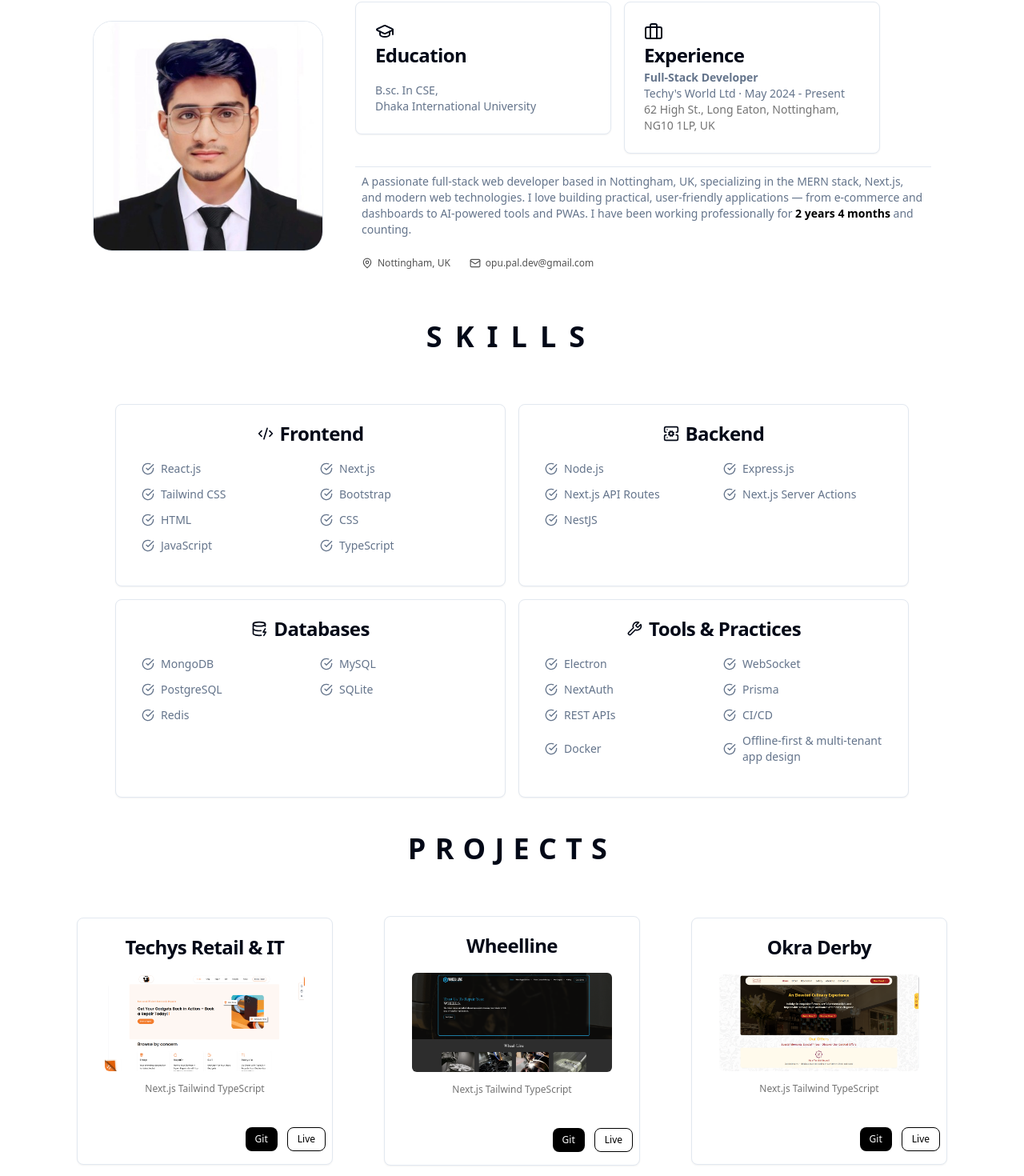
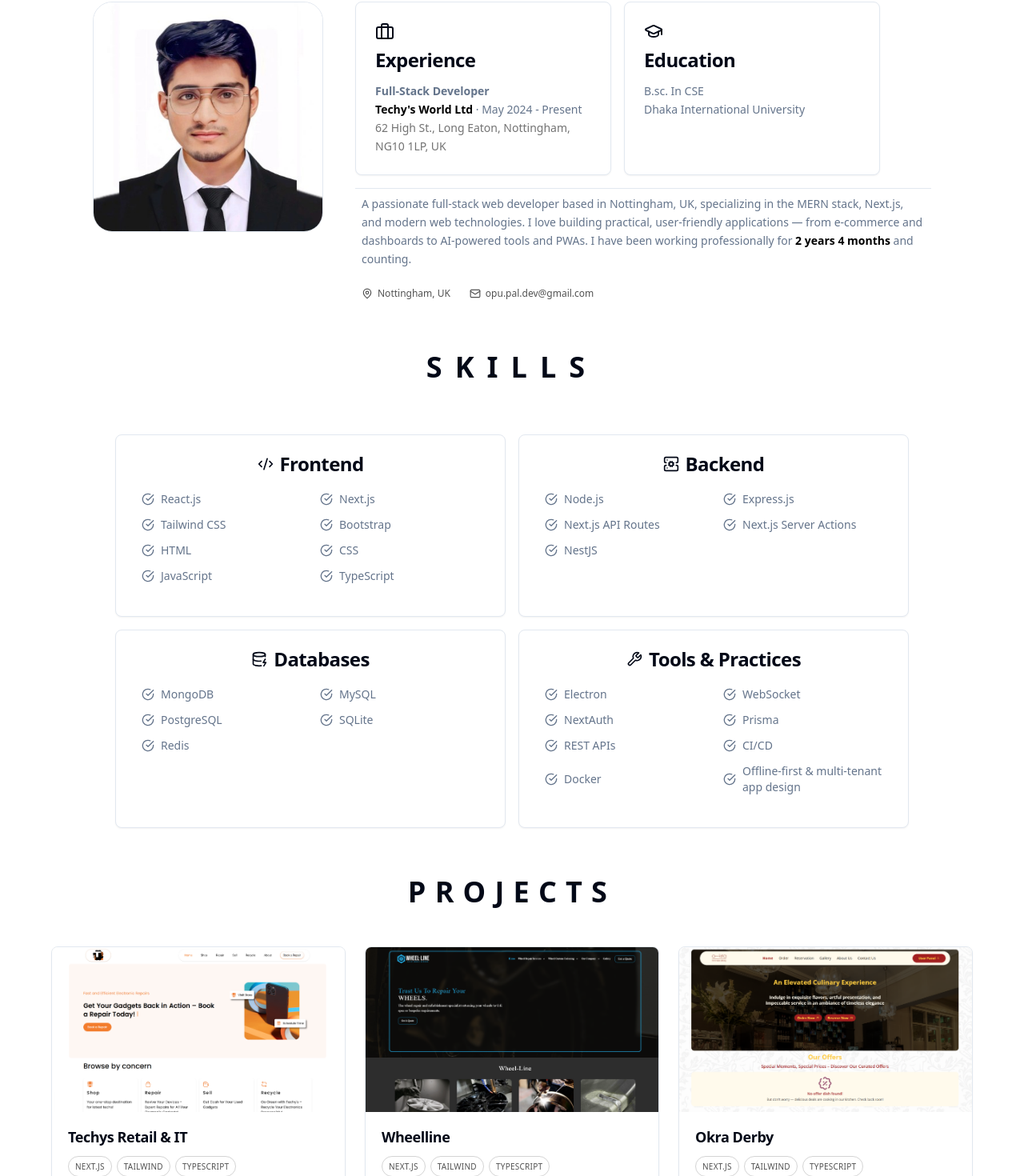
Before and after one commit to opurbo007/portfolio, a Next.js app: page / in a window 1280 px wide. Shown: the part 1065-2535 px from the top of the page at 80% size. Built offline with nearby package versions, Linux system fonts and the light colour scheme.

Commit message:
update About and Project components: adjust layout for better alignment and spacing; enhance project card design with tags and improved button styles

```diff
--- a/src/components/About.tsx
+++ b/src/components/About.tsx
@@ -14,7 +14,7 @@ const About = () => {
         </h2>
       </div>
       <div>
-        <div className="px-4 sm:px-20 flex flex-col sm:flex-row items-center justify-center gap-10">
+        <div className="px-4 sm:px-20 flex flex-col sm:flex-row items-start justify-center gap-10">
           <div>
             <Image
               src={"/avatar.jpg"}
@@ -25,29 +25,19 @@ const About = () => {
             />
           </div>
           <div>
-            <div className="flex sm:flex-row flex-col gap-4">
-              <div>
-                <Card className="w-[20rem]">
-                  <CardHeader>
-                    <GraduationCap />
-                    <CardTitle className="pb-4">Education </CardTitle>
-                    <CardDescription>
-                      {`B.sc. In CSE,`}
-                      <br />
-                      {`Dhaka International University`}
-                    </CardDescription>
-                  </CardHeader>
-                </Card>
-              </div>
-              <div>
-                <Card className="w-[20rem] ">
-                  <CardHeader>
-                    <Briefcase />
-                    <CardTitle>Experience </CardTitle>
-                    <CardDescription>
+            <div className="flex sm:flex-row flex-col gap-4 items-stretch">
+              <div className="space-y-2">
+                <Card className="w-[20rem] h-full">
+                  <CardHeader className="space-y-3">
+                    <Briefcase className="h-6 w-6" />
+                    <CardTitle className="pb-1">Experience</CardTitle>
+                    <CardDescription className="leading-relaxed space-y-1">
                       <span className="font-semibold">Full-Stack Developer</span>
                       <br />
-                      {`Techy's World Ltd · May 2024 - Present`}
+                      <span className="font-semibold text-black dark:text-white">
+                        {`Techy's World Ltd`}
+                      </span>
+                      {` · May 2024 - Present`}
                       <br />
                       <span className="text-neutral-500 dark:text-neutral-400">
                         62 High St., Long Eaton, Nottingham, NG10 1LP, UK
@@ -56,11 +46,24 @@ const About = () => {
                   </CardHeader>
                 </Card>
               </div>
+              <div className="space-y-2">
+                <Card className="w-[20rem] h-full">
+                  <CardHeader className="space-y-3">
+                    <GraduationCap className="h-6 w-6" />
+                    <CardTitle className="pb-1">Education</CardTitle>
+                    <CardDescription className="leading-relaxed space-y-1">
+                      {`B.sc. In CSE`}
+                      <br />
+                      {`Dhaka International University`}
+                    </CardDescription>
+                  </CardHeader>
+                </Card>
+              </div>
             </div>
             <div className="py-4">
               <Separator />
               <div className="w-[20rem] sm:w-[45rem] px-2 py-2 border-none bg-transparent">
-                <CardDescription>
+                <CardDescription className="leading-relaxed">
                   {`A passionate full-stack web developer based in Nottingham, UK, specializing in the MERN stack, Next.js, and modern web technologies. I love building practical, user-friendly applications — from e-commerce and dashboards to AI-powered tools and PWAs. I have been working professionally for `}
                   <span className="font-semibold text-black dark:text-white">
                     {duration}
--- a/src/components/Project.tsx
+++ b/src/components/Project.tsx
@@ -3,6 +3,7 @@
 import Image from "next/image";
 import React, { useState } from "react";
 import Link from "next/link";
+import { Github } from "lucide-react";
 import { Card, CardDescription, CardHeader, CardTitle } from "./ui/card";
 
 interface ProjectType {
@@ -205,67 +206,83 @@ const Project: React.FC = () => {
   const projects = showAll ? allProjects : allProjects.slice(0, INITIAL_COUNT);
 
   return (
-    <section className="h-full py-8">
+    <section className="h-full py-12">
       <div>
-        <h2 className="flex items-center justify-center font-semibold text-4xl pb-16 tracking-[0.7rem]">
+        <h2 className="flex items-center justify-center font-semibold text-4xl pb-12 tracking-[0.7rem]">
           PROJECTS
         </h2>
       </div>
       <div className="flex items-center justify-center px-4">
-        <div className="flex flex-wrap items-center justify-center gap-4 sm:gap-16 max-w-6xl">
-          {projects.map((item) => (
-            <div key={item._id}>
-              <Card className="w-[20rem]">
-                <CardHeader>
-                  <CardTitle className="pb-4 text-center">
+        <div className="grid sm:grid-cols-2 lg:grid-cols-3 gap-6 max-w-6xl w-full">
+          {projects.map((item) => {
+            const tags = item.description?.split(" ") ?? [];
+            return (
+              <Card
+                key={item._id}
+                className="overflow-hidden flex flex-col hover:shadow-lg transition-shadow duration-300"
+              >
+                <div className="relative w-full aspect-video bg-neutral-100 dark:bg-neutral-900">
+                  <Image
+                    src={item.imagePath}
+                    alt={item.name}
+                    fill
+                    sizes="(max-width: 768px) 100vw, (max-width: 1024px) 50vw, 33vw"
+                    className="object-cover"
+                  />
+                </div>
+                <CardHeader className="space-y-3 p-5 flex-1">
+                  <CardTitle className="text-lg font-semibold leading-tight">
                     {item.name}
                   </CardTitle>
                   <CardDescription>
-                    <Image
-                      src={item.imagePath}
-                      alt={item.name}
-                      height={250}
-                      width={250}
-                      className="rounded-md mx-auto"
-                    />
+                    <div className="flex flex-wrap gap-1.5">
+                      {tags.map((tag, i) => (
+                        <span
+                          key={i}
+                          className="text-[10px] uppercase tracking-wide px-2 py-0.5 rounded-full border border-neutral-300 dark:border-neutral-700 text-neutral-600 dark:text-neutral-400"
+                        >
+                          {tag}
+                        </span>
+                      ))}
+                    </div>
                   </CardDescription>
-                  {item.description && (
-                    <p className="text-xs text-center text-neutral-500 dark:text-neutral-400 pt-2">
-                      {item.description}
-                    </p>
-                  )}
                 </CardHeader>
-                <div className="flex justify-end gap-3 my-4 mx-2">
+                <div className="flex items-center justify-between gap-2 px-5 pb-5 pt-2 mt-auto">
                   {item.git && (
                     <Link
                       href={item.git}
                       target="_blank"
                       rel="noopener noreferrer"
-                      className="inline-flex items-center gap-1.5 px-3 py-1.5 text-xs font-medium rounded-lg bg-black text-white dark:bg-white dark:text-black hover:opacity-80 transition"
+                      className="inline-flex items-center justify-center gap-1.5 flex-1 px-3 py-2 text-xs font-medium rounded-md bg-black text-white dark:bg-white dark:text-black hover:opacity-80 transition"
                     >
-                      Git
+                      <Github className="h-3.5 w-3.5" />
+                      Code
                     </Link>
                   )}
-                  {item.live && (
+                  {item.live ? (
                     <Link
                       href={item.live}
                       target="_blank"
                       rel="noopener noreferrer"
-                      className="inline-flex items-center gap-1.5 px-3 py-1.5 text-xs font-medium rounded-lg border border-black dark:border-white bg-white text-black dark:bg-black dark:text-white hover:opacity-80 transition"
+                      className="inline-flex items-center justify-center gap-1.5 flex-1 px-3 py-2 text-xs font-medium rounded-md border border-black dark:border-white bg-white text-black dark:bg-black dark:text-white hover:opacity-80 transition"
                     >
                       Live
                     </Link>
+                  ) : (
+                    <span className="inline-flex items-center justify-center flex-1 px-3 py-2 text-xs font-medium rounded-md border border-dashed border-neutral-400 text-neutral-400">
+                      No Demo
+                    </span>
                   )}
                 </div>
               </Card>
-            </div>
-          ))}
+            );
+          })}
         </div>
       </div>
       <div className="flex items-center justify-center pt-12">
         <button
           onClick={() => setShowAll(!showAll)}
-          className="inline-flex items-center px-5 py-2 text-sm font-medium rounded-lg bg-black text-white dark:bg-white dark:text-black hover:opacity-80 transition"
+          className="inline-flex items-center px-6 py-2.5 text-sm font-medium rounded-full border border-black dark:border-white bg-transparent text-black dark:text-white hover:bg-black hover:text-white dark:hover:bg-white dark:hover:text-black transition"
         >
           {showAll ? "Show Less" : "Show More"}
         </button>
```
